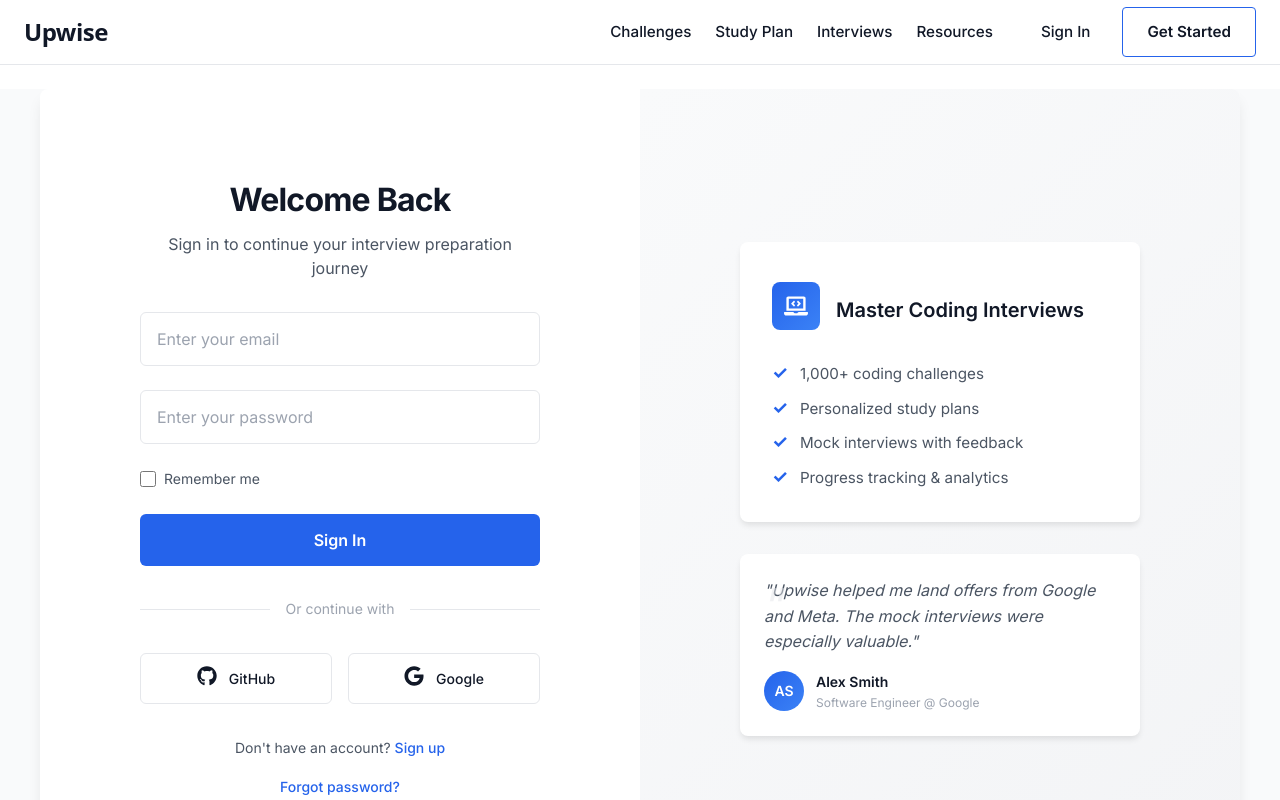
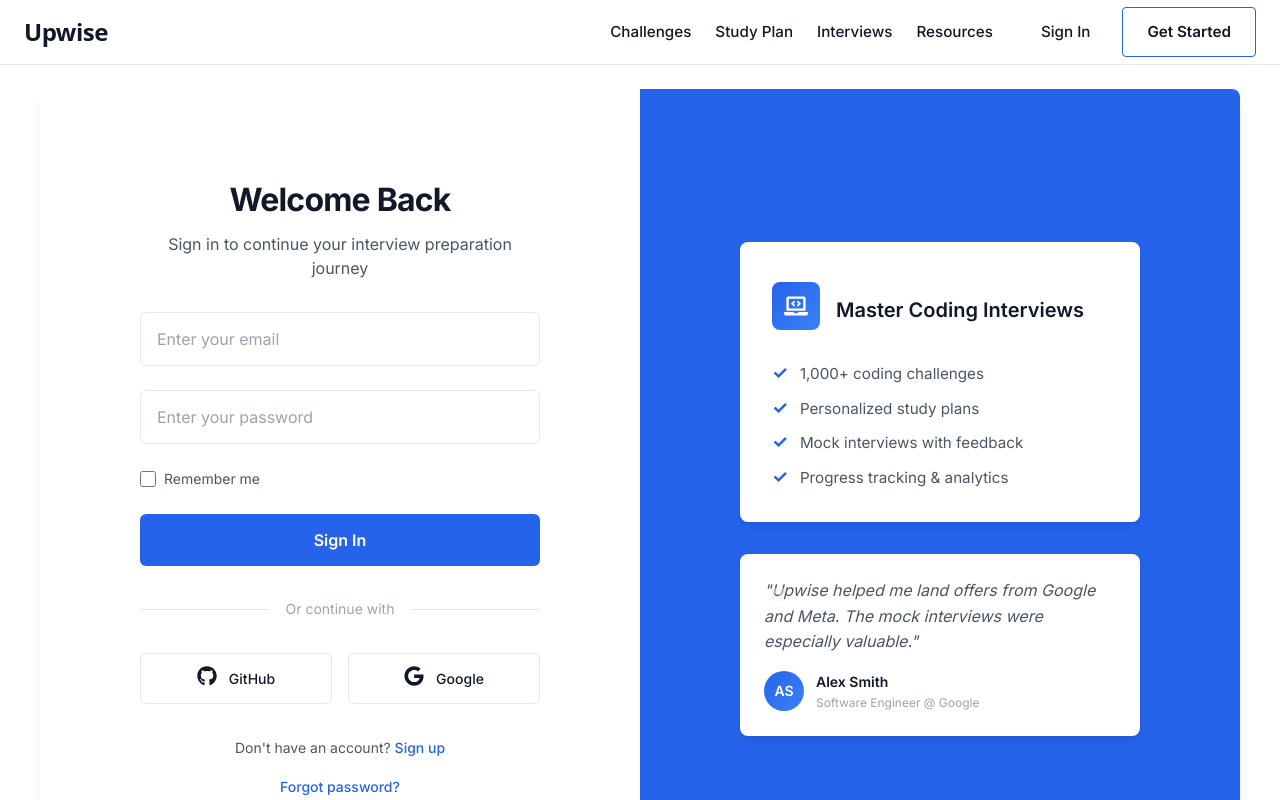
Before and after one commit to fourhtyoz/Upwise, a Next.js app: page /login in a window 1280 px wide. Shown: the top 800 px of the page. Built offline with nearby package versions, Linux system fonts and the light colour scheme.

Commit message:
preview styles

```diff
--- a/app/(pages)/login/page.module.scss
+++ b/app/(pages)/login/page.module.scss
@@ -3,7 +3,7 @@
     display: flex;
     align-items: center;
     justify-content: center;
-    background: var(--color-bg-secondary);
+    // background: var(--color-bg-secondary);
     padding: var(--space-6);
 }
 
@@ -172,11 +172,7 @@
 
 // Preview Panel
 .previewPanel {
-    background: linear-gradient(
-        135deg,
-        var(--color-bg-secondary) 0%,
-        var(--color-bg-tertiary) 100%
-    );
+    background: var(--color-secondary);
     padding: var(--space-12);
     display: flex;
     align-items: center;
@@ -339,17 +335,17 @@
     }
 }
 
-// Dark mode adjustments
-@media (prefers-color-scheme: dark) {
-    .loginPage {
-        background: var(--color-bg-primary);
-    }
+// // Dark mode adjustments
+// @media (prefers-color-scheme: dark) {
+//     .loginPage {
+//         background: var(--color-bg-primary);
+//     }
 
-    .previewPanel {
-        background: linear-gradient(
-            135deg,
-            var(--color-bg-tertiary) 0%,
-            #1a1f2e 100%
-        );
-    }
-}
+//     .previewPanel {
+//         background: linear-gradient(
+//             135deg,
+//             var(--color-bg-tertiary) 0%,
+//             #1a1f2e 100%
+//         );
+//     }
+// }
--- a/app/(pages)/login/page.tsx
+++ b/app/(pages)/login/page.tsx
@@ -55,7 +55,7 @@
                     </div>
                 </div>
 
-                {/* Right Panel - Preview */}
+                {/* Right Panel - Pre§view */}
                 <div className={styles.previewPanel}>
                     <div className={styles.previewContent}>
                         <div className={styles.previewCard}>
```
